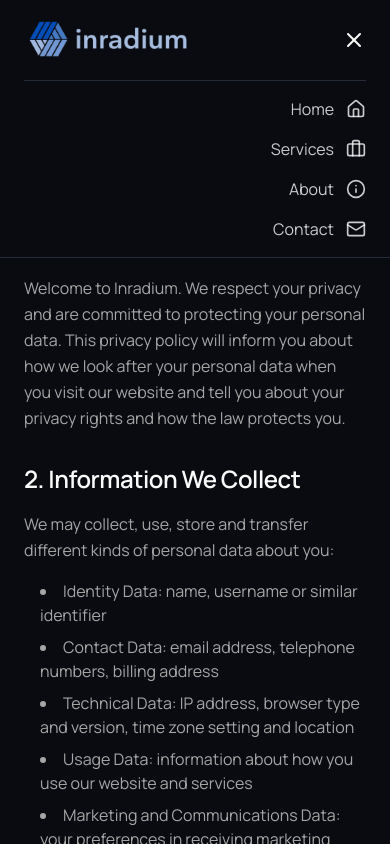
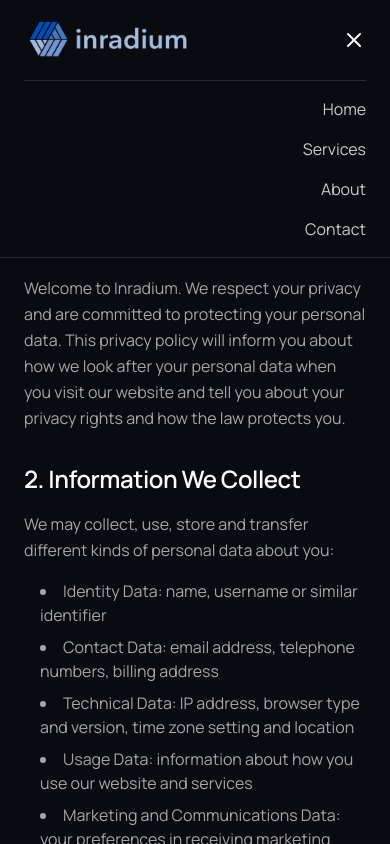
Before and after one commit to biglinkeddata/inradium, a React (Vite) app: page /privacy-policy in a window 390 px wide. Both pictures are taken after a click on the button 354 px from the left and 40 px from the top of the page. Shown: the top 844 px of the page. Built offline with nearby package versions, Linux system fonts and the light colour scheme; the HTML template or start-up script is replaced by a standard one.

Commit message:
Reverted to commit c8541231764176ee1b02e1ba28320a1d08c3f96b

```diff
--- a/src/components/Navigation.tsx
+++ b/src/components/Navigation.tsx
@@ -1,5 +1,5 @@
 import { useState, useEffect } from "react";
-import { Menu, X, Home, Briefcase, Info, Mail } from "lucide-react";
+import { Menu, X } from "lucide-react";
 import logo from "@/assets/inradium-logo.png";
 
 const Navigation = () => {
@@ -82,31 +82,27 @@ const Navigation = () => {
             <div className="flex flex-col gap-4">
               <button
                 onClick={() => scrollToSection("home")}
-                className="text-foreground/80 hover:text-primary transition-all flex items-center justify-end gap-3"
+                className="text-foreground/80 hover:text-primary transition-all text-right"
               >
-                <span>Home</span>
-                <Home size={20} />
+                Home
               </button>
               <button
                 onClick={() => scrollToSection("services")}
-                className="text-foreground/80 hover:text-primary transition-all flex items-center justify-end gap-3"
+                className="text-foreground/80 hover:text-primary transition-all text-right"
               >
-                <span>Services</span>
-                <Briefcase size={20} />
+                Services
               </button>
               <button
                 onClick={() => scrollToSection("about")}
-                className="text-foreground/80 hover:text-primary transition-all flex items-center justify-end gap-3"
+                className="text-foreground/80 hover:text-primary transition-all text-right"
               >
-                <span>About</span>
-                <Info size={20} />
+                About
               </button>
               <button
                 onClick={() => scrollToSection("contact")}
-                className="text-foreground/80 hover:text-primary transition-all flex items-center justify-end gap-3"
+                className="text-foreground/80 hover:text-primary transition-all text-right"
               >
-                <span>Contact</span>
-                <Mail size={20} />
+                Contact
               </button>
             </div>
           </div>
```
